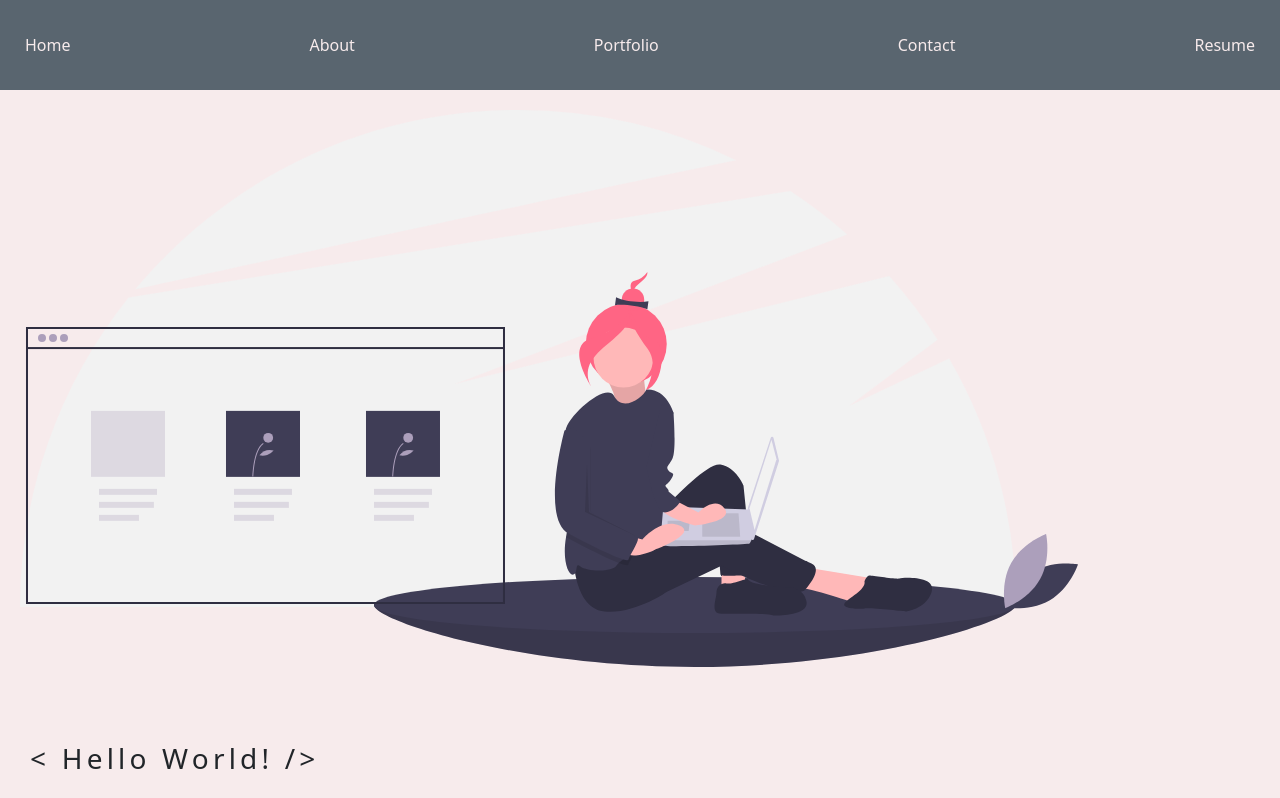
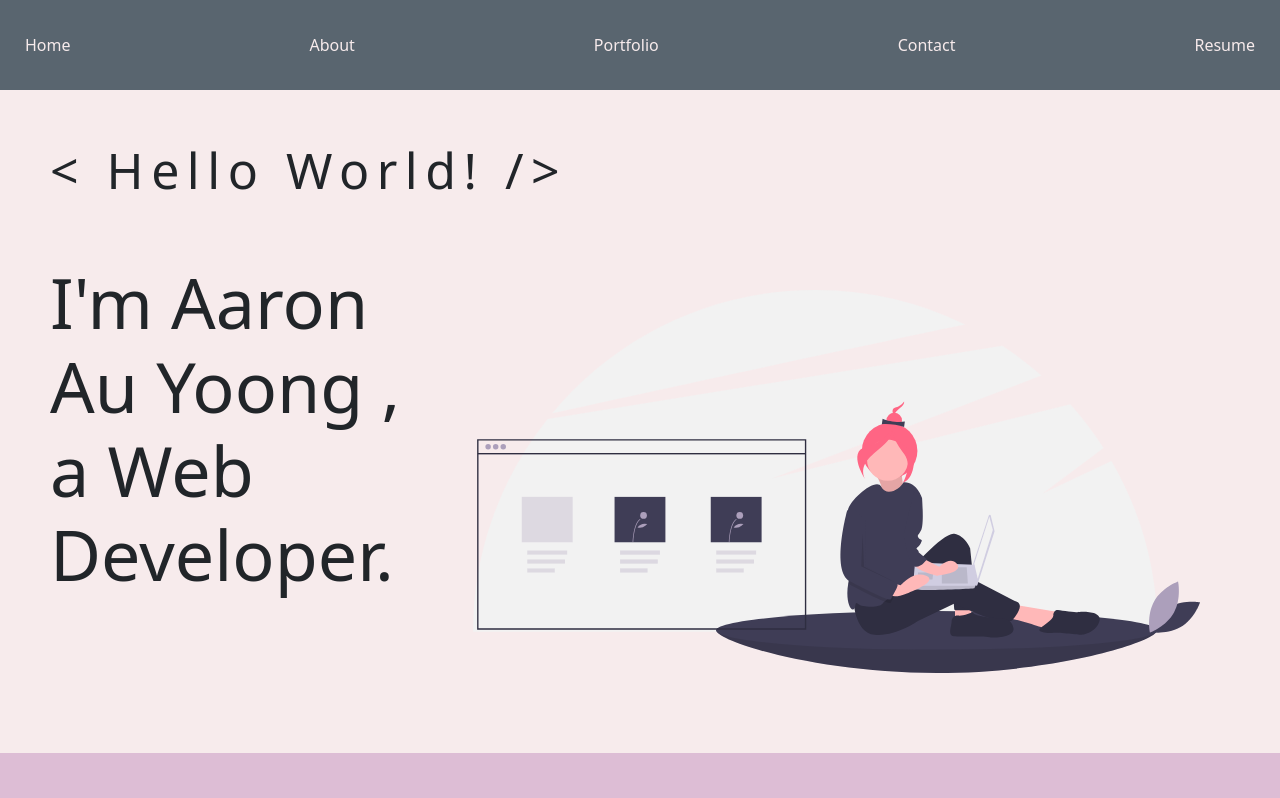
Before and after one commit to aaronauyoong/my-react-portfolio, a React (Create React App) app: page / in a window 1280 px wide. Shown: the top 798 px of the page. Built offline with nearby package versions, Linux system fonts and the light colour scheme.

Commit message:
tidied up styles for homepage. Added transition effect for each time user clicks on different pages.

```diff
--- a/src/assets/styles/custom-styles.css
+++ b/src/assets/styles/custom-styles.css
@@ -10,6 +10,19 @@
 main {
 	background: var(--lavender-blush);
 	padding: 20px;
+	animation: transitionIn 0.75s;
+}
+
+@keyframes transitionIn {
+	from {
+		opacity: 0;
+		/* transform: translateY(-10px); */
+	}
+
+	to {
+		opacity: 1;
+		/* transform: translateY(10px); */
+	}
 }
 
 a {
@@ -17,47 +30,46 @@ a {
 }
 
 .landing-page {
-	display: inline-block;
-	background-image: url("../images/homepage-webdev.svg");
-    height: 100vh;
+	/* background-image: url("../images/homepage-webdev.svg"); */
 	background-repeat: no-repeat;
-    align-content: end;
+	align-content: end;
+}
 
-}
 .hello-world {
 	display: flex;
 	width: fit-content;
-	padding: 10px;
+	padding: 30px;
+	justify-content: center;
+	align-self: center;
+	align-content: center;
+}
+
+.hello-world h2 {
+	font-size: 50px;
 }
 
 .home-myself {
 	display: flex;
-	padding: 10px;
+	flex-wrap: wrap;
+	padding: 30px;
 }
 
-/* Animation */
-.anim-typewriter {
-	animation: typewriter 4s steps(44) 1s 1 normal both,
-		blinkTextCursor 500ms steps(44) infinite normal;
-}
-@keyframes typewriter {
-	from {
-		width: 0;
-	}
-	to {
-		width: 24em;
-	}
-}
-@keyframes blinkTextCursor {
-	from {
-		border-right-color: rgba(255, 255, 255, 0.75);
-	}
-	to {
-		border-right-color: transparent;
-	}
+.myself-text {
+	font-size: 70px;
 }
 
-.typewriter h3 {
+.home-image {
+	display: flex;
+	padding: 30px;
+}
+
+.home-image img {
+	width: 100%;
+	max-width: 100vh;
+	height: auto;
+}
+
+.typewriter h2 {
 	overflow: hidden; /* Ensures the content is not revealed until the animation */
 	border-right: 0.15em solid var(--raisin-black); /* The typwriter cursor */
 	white-space: nowrap; /* Keeps the content on a single line */
--- a/src/components/homepage/Home.js
+++ b/src/components/homepage/Home.js
@@ -6,20 +6,22 @@ import HomepageWebDev from "../../assets/images/homepage-webdev.svg";
 function Home() {
 	return (
 		<section class="landing-page">
+			<div>
 				<div class="hello-world typewriter">
-				<h3> &lt; Hello World! /&gt; </h3>
+					<h2> &lt; Hello World! /&gt; </h2>
 				</div>
-			<div class="home-myself col-lg-7">
-				<h1>
-					My name is Aaron Au Yoong, and I am a Web Developer.
+				<div class="home-myself">
+					<h1 class="myself-text col-lg-4">
+						I'm Aaron Au Yoong , a&nbsp;
+						<span>Web Developer</span>.
 					</h1>
-
-				{/* <div>
+					<div class="home-image col-lg-8">
 						<img
 							src={HomepageWebDev}
 							alt="This is a Web Dev cartoon from unDraw"
 						></img>
-				</div> */}
+					</div>
+				</div>
 			</div>
 		</section>
 	);
```
Lines whose indentation alone changed are shown as unchanged.
